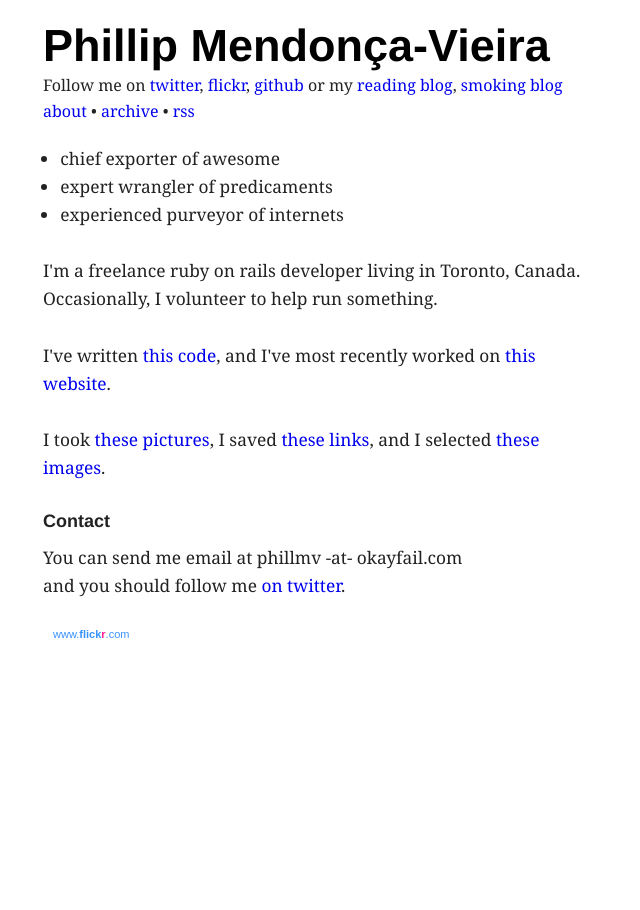
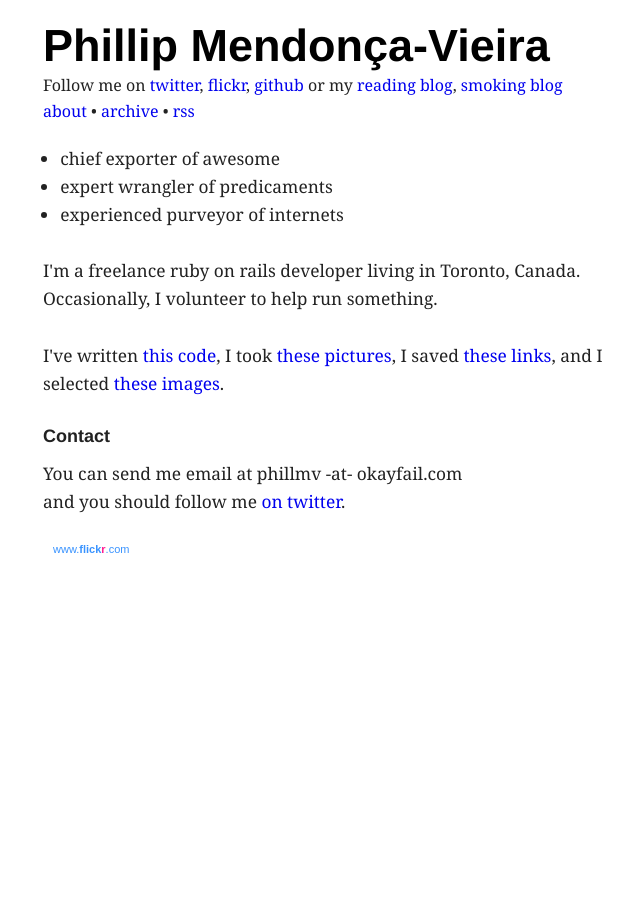
Before and after one commit to phillmv/okayfail.com-old, a Jekyll site: the page built from about.html, in a window 1280 px wide. Shown: the whole page, without its empty margins (317-957 px from the left). Built offline with Jekyll 4.4.1, drawn with Linux system fonts in a browser that asks for light colours; Markdown is read by kramdown in place of the engine named in the settings.

Commit message:
Update the about.

```diff
--- a/about.html
+++ b/about.html
@@ -17,10 +17,7 @@ title: About phillmv
 I'm a freelance ruby on rails developer living in Toronto, Canada. Occasionally, I volunteer to help run something.
 <br/>
 <br/>
-I've written <a href="http://github.com/phillmv">this code</a>, and I've most recently worked on <a href="http://themarknews.com">this website</a>.
-<br/>
-<br/>
-I took <a href="http://flickr.com/photos/hiffy">these pictures</a>, I saved <a href="http://delicious.com/hiffy">these links</a>, and I selected <a href="http://believeinanything.com">these images</a>.
+I've written <a href="http://github.com/phillmv">this code</a>, I took <a href="http://flickr.com/photos/hiffy">these pictures</a>, I saved <a href="http://pinboard.in/u:phillmv">these links</a>, and I selected <a href="http://believeinanything.com">these images</a>.
 <br/>
 <br/>
 <a name="contact"></a>
```
